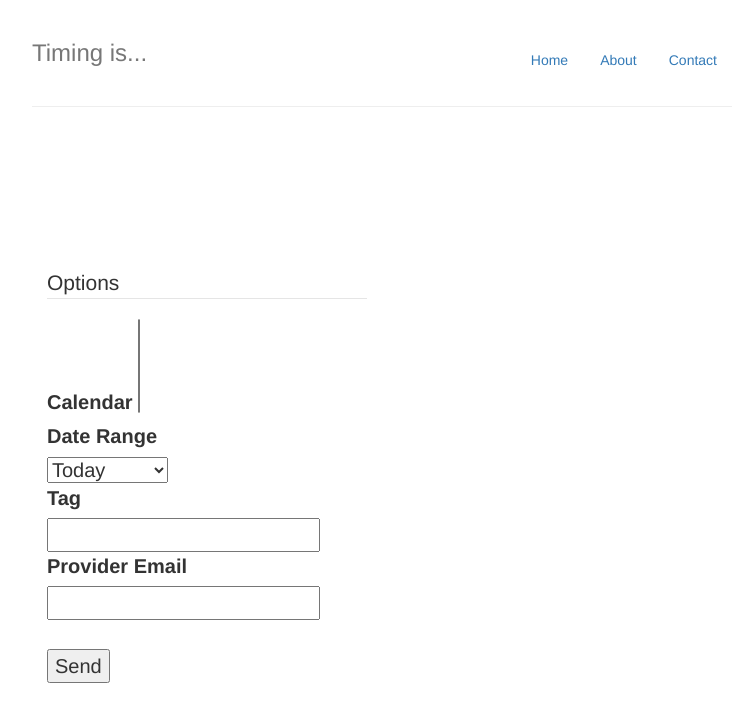
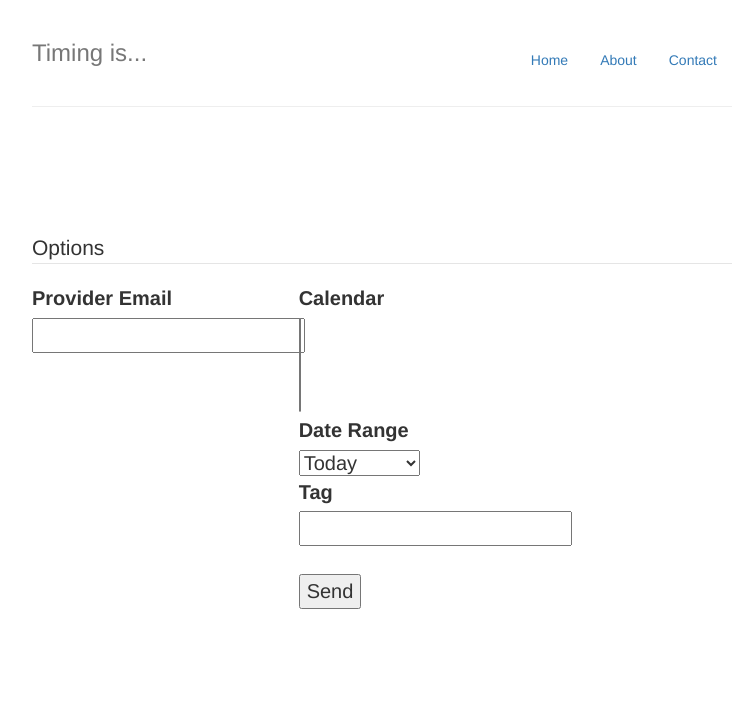
Before and after one commit to eayoungs/TimingIs-Flask, a Flask app: template templates/forms_template.html in a window 1280 px wide. Shown: the top 722 px of the page, without its empty margins (258-1006 px from the left). Run offline with Flask 2, Linux system fonts and the light colour scheme; the template is opened without the code that fills it: values that come from a table or form of the project are taken from there, others are empty; parts of the project's set-up code (start-up, migrations or seed data) failed here and were passed over; some libraries are stand-ins or nearby versions.

Commit message:
Revised template for CSS Grid Layout to accomodate additional forms for custom invoicing

```diff
--- a/templates/forms_template.html
+++ b/templates/forms_template.html
@@ -1,19 +1,15 @@
-<!-- https://realpython.com/blog/python/getting-started-with-bootstrap-3/
-     https://realpython.com/blog/python/primer-on-jinja-templating/ -->
-
 <!DOCTYPE html>
-<html>
+<html lang="en">
   <head>
     <title>Timing is...</title>
-    <meta name="viewport" content="width=device-width, initial-scale=1.0">
-    <link href="{{ url_for('static', filename='css/bootstrap.min.css') }}" rel="stylesheet" media="screen">
-
-    <!-- HTML5 shim and Respond.js IE8 support of HTML5 elements and media queries -->
-    <!--[if lt IE 9]>
-      <script src="../../assets/js/html5shiv.js"></script>
-      <script src="../../assets/js/respond.min.js"></script>
-    <![endif]-->
+    <meta charset="utf-8">
+    <meta name="viewport" content="width=device-width, initial-scale=1">
+    <link rel="stylesheet" href="https://maxcdn.bootstrapcdn.com/bootstrap/3.3.7/css/bootstrap.min.css">
+    <script src="https://ajax.googleapis.com/ajax/libs/jquery/3.2.1/jquery.min.js"></script>
+    <script src="https://maxcdn.bootstrapcdn.com/bootstrap/3.3.7/js/bootstrap.min.js"></script>
   </head>
+    <!-- https://developer.mozilla.org/en-US/docs/Web/CSS/CSS_Grid_Layout
+    https://gridbyexample.com/ -->
   <style>
     body {
       padding-top: 20px;
@@ -48,9 +44,22 @@
     .marketing p + h4 {
       margin-top: 28px;
     }
+    .wrapper {
+      display: grid;
+      grid-auto-columns: auto;
+      grid-auto-rows: auto;
+      grid-gap: 100px;
+    }
+    .one {
+      grid-column: 1 / 3;
+      grid-row: 1;
+    }
+    .two {
+      grid-column: 2 / 4;
+      grid-row: 1 / 3;
+    }
   </style>
   <body>
-
     <div class="container-narrow">
     <ul class="nav nav-pills pull-right">
       <li class={{homeBttnClass}}><a href={{homeUrl}}>Home</a></li>
@@ -64,25 +73,23 @@
     <p class="lead">{{quoteAttrib}}<a href={{link}}>{{linktext}}</a></p>
   </div>
 
-  <div class="row marketing">
-    <div class="col-md-6">
-      <!--
-      {% for message in form.EndDate.errors %}
-         <div>{{ message }}</div>
-      {% endfor %}
-
-      {% for message in form.StartDate.errors %}
-         <div>{{ message }}</div>
-      {% endfor %}
-      -->
-
     <form action="/google_oauth2" method="post">
      <fieldset>
         <legend>Options</legend>
         {{ form.hidden_tag() }}
 
-            <div style = font-size:20px; font-weight:bold; margin-left:150px;>
-               {{ form.Calendars.label }} {{ form.Calendars }}
+        <div style = font-size:20px; font-weight:bold; margin-left:150px; class="wrapper">
+           <div class = "one">
+
+             {{ form.provider_email.label }}<br>
+             {{ form.provider_email }}
+             <br>
+
+           </div>
+
+           <div class="two">
+             {{ form.Calendars.label }}<br>
+             {{ form.Calendars }}
              <br>
 
              {{ form.DateRange.label }}<br>
@@ -97,26 +104,19 @@
              {{ form.EndDate }}
              <br>
              -->
+
              {{ form.Tag.label }}<br>
              {{ form.Tag }}
              <br>
 
-               {{ form.provider_email.label }}<br>
-               {{ form.provider_email }}
-               <br>
+             <br>{{ form.submit }}
 
-               <br>{{ form.submit }}
+           </div>
+
+          </div>
         </div>
      </fieldset>
     </form>
-<!--
-    <div class="col-md-6">
-      <h4>{{ subheading1 }}</h4>
-    </div>
--->
-    </div>
 
-  <script src="{{ url_for('static', filename='js/jquery-3.1.1.min.js') }}"></script>
-  <script src="{{ url_for('static', filename='js/bootstrap.min.js') }}"></script>
   </body>
 </html>
```
Lines whose indentation alone changed are shown as unchanged.
